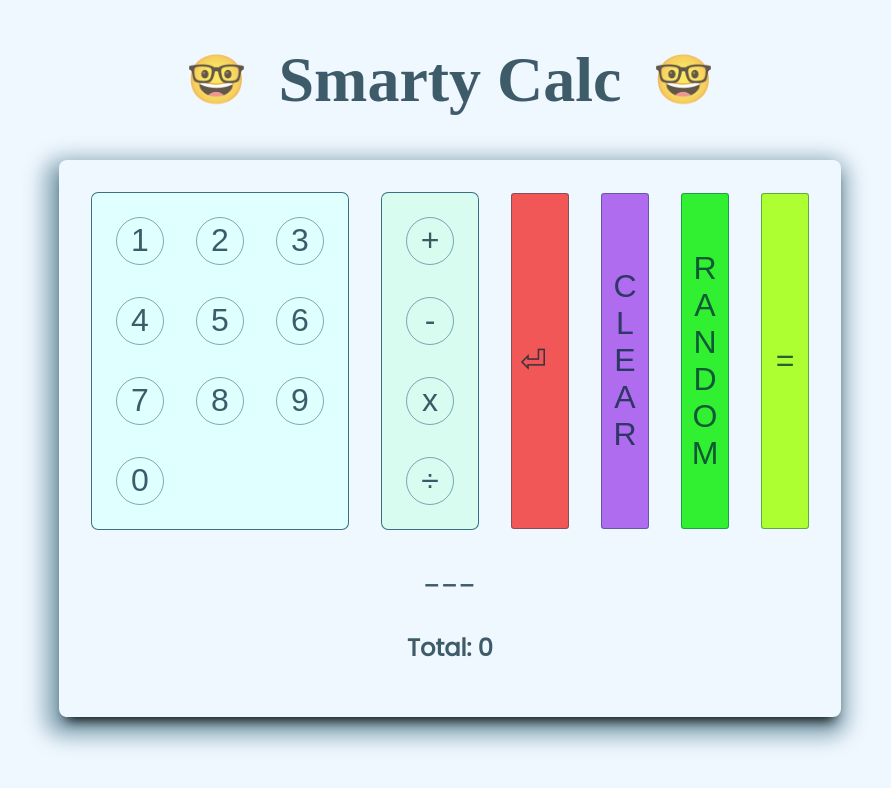
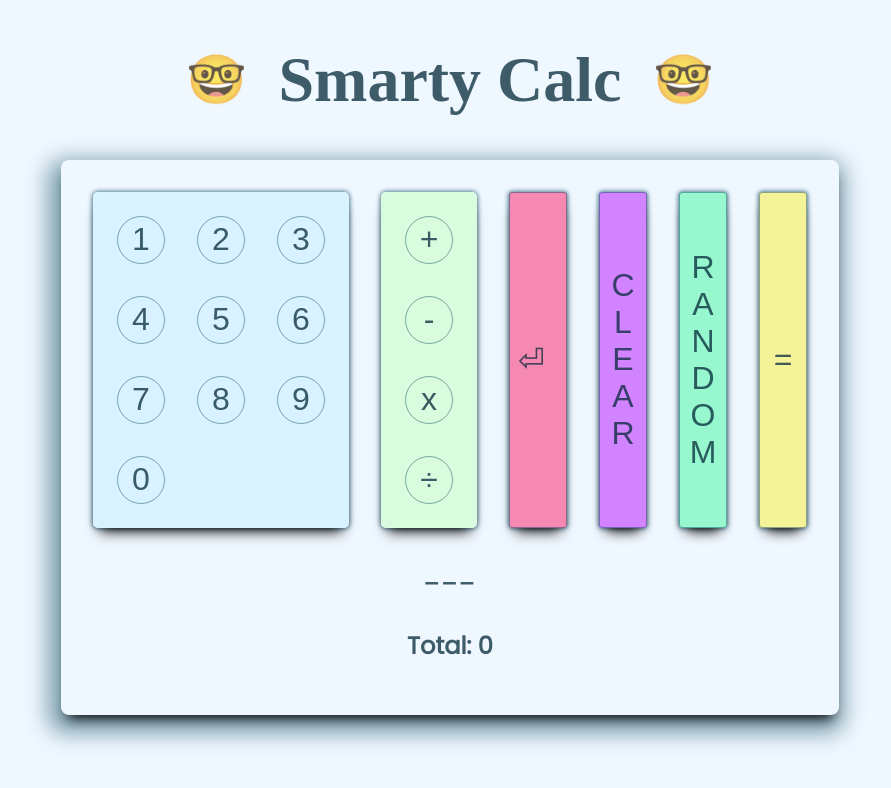
Before and after one commit to NadyaCodes/smarty-calc, a React (Create React App) app: page / in a window 1280 px wide. Shown: the top 788 px of the page, without its empty margins (190-1081 px from the left). Built offline with nearby package versions, Linux system fonts and the light colour scheme; a web font is replaced by a local one.

Commit message:
adust component colors

```diff
--- a/src/App.css
+++ b/src/App.css
@@ -30,7 +30,7 @@ html {
   width: fit-content;
   padding: 2rem;
   -webkit-box-shadow: 0px 10px 13px -7px #000000, -4px 9px 21px 10px rgba(5,66,92,0.45);
-  box-shadow: 0px 10px 13px -7px #000000, -4px 9px 21px 10px rgba(5,66,92,0.45);
+  box-shadow: 0px 10px 13px -7px #000000, -4px 9px 21px 10px #05425c73;
 }
 
 @keyframes fade-in {
@@ -47,9 +47,10 @@ html {
 }
 
 .number-container {
-  border: .1rem solid rgba(5,66,92,0.75);
-  border-radius: .45rem;
-  background-color: rgb(224, 255, 255);
+  -webkit-box-shadow: 0px 10px 13px -7px #000000, 0px 0px 4px 1px rgba(5,66,92,0.67);
+  box-shadow: 0px 10px 13px -7px #000000, 0px 0px 4px 1px rgba(5,66,92,0.67);
+  border-radius: .3rem;
+  background-color: rgba(205, 240, 255, 0.67);
   max-width: 50%;
   padding: 1.5rem;
   display: grid;
@@ -58,9 +59,10 @@ html {
 }
 
 .symbols-container {
-  background-color: rgb(216, 252, 240);
-  border: .1rem solid rgba(5,66,92,0.75);;
-  border-radius: .45rem;
+  background-color: rgba(205, 255, 205, 0.67);
+  -webkit-box-shadow: 0px 10px 13px -7px #000000, 0px 0px 4px 1px rgba(5,66,92,0.67);
+  box-shadow: 0px 10px 13px -7px #000000, 0px 0px 4px 1px rgba(5,66,92,0.67);
+  border-radius: .3rem;
   display: grid;
   gap: 2rem;
   margin-left: 2rem;
@@ -94,6 +96,8 @@ button:active {
   margin-right: 0;
   border-radius: .2rem;
   height: 21rem;
+  -webkit-box-shadow: 0px 10px 13px -7px #000000, 0px 0px 4px 1px rgba(5,66,92,0.67);
+  box-shadow: 0px 10px 13px -7px #000000, 0px 0px 4px 1px rgba(5,66,92,0.67);
 }
 
 .equation {
@@ -102,21 +106,21 @@ button:active {
 }
 
 .back {
-  background-color: rgb(241, 87, 87);
+  background-color: rgba(250, 82, 141, 0.67);
   padding-right: 3rem;
   padding-left: .5rem
 }
 
 .clear {
-  background-color: rgb(176, 108, 239);
+  background-color: rgba(195, 74, 255, 0.67);
 }
 
 .random {
-  background-color: rgb(49, 240, 49);
+  background-color: rgba(108, 247, 182, 0.67);
 }
 
 .equals {
-  background-color: rgb(173, 255, 50);
+  background-color: rgba(248, 240, 105, 0.67);
 }
 
 
```
